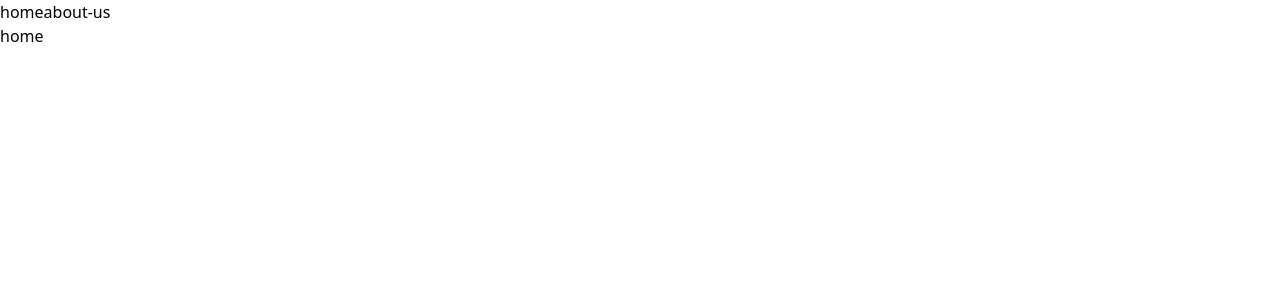
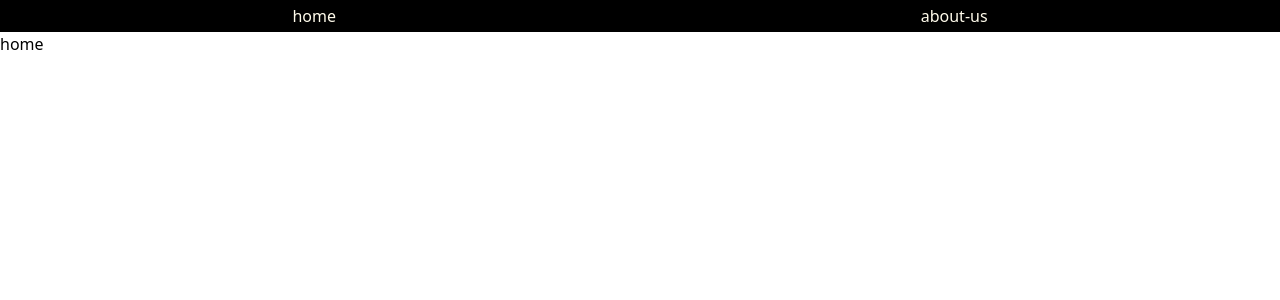
Before and after one commit to yuvraj051/learn-react, a React (Vite) app in the folder 03reactrouter/: page / in a window 1280 px wide. Shown: the top 300 px of the page. Built offline with nearby package versions, Linux system fonts and the light colour scheme.

Commit message:
navbar with good styling

```diff
--- a/03reactrouter/src/Components/Header.jsx
+++ b/03reactrouter/src/Components/Header.jsx
@@ -3,12 +3,12 @@ import { NavLink } from "react-router-dom";
 
 export default function Header() {
   return (
-    <div>
-      <nav>
-        <NavLink rel="stylesheet" to="/">
+    <div className="w-[100vw] bg-black text-amber-50">
+      <nav className="flex justify-around">
+        <NavLink className="p-1 " rel="stylesheet" to="/">
           home
         </NavLink>
-        <NavLink rel="stylesheet" to="/about_us">
+        <NavLink className="p-1 " rel="stylesheet" to="/about_us">
           about-us
         </NavLink>
       </nav>
```
